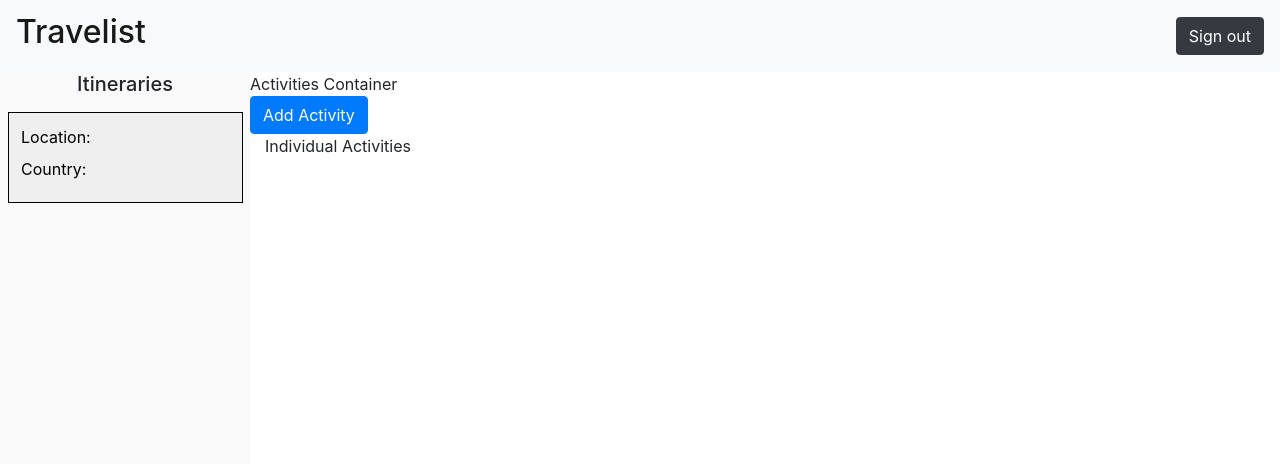
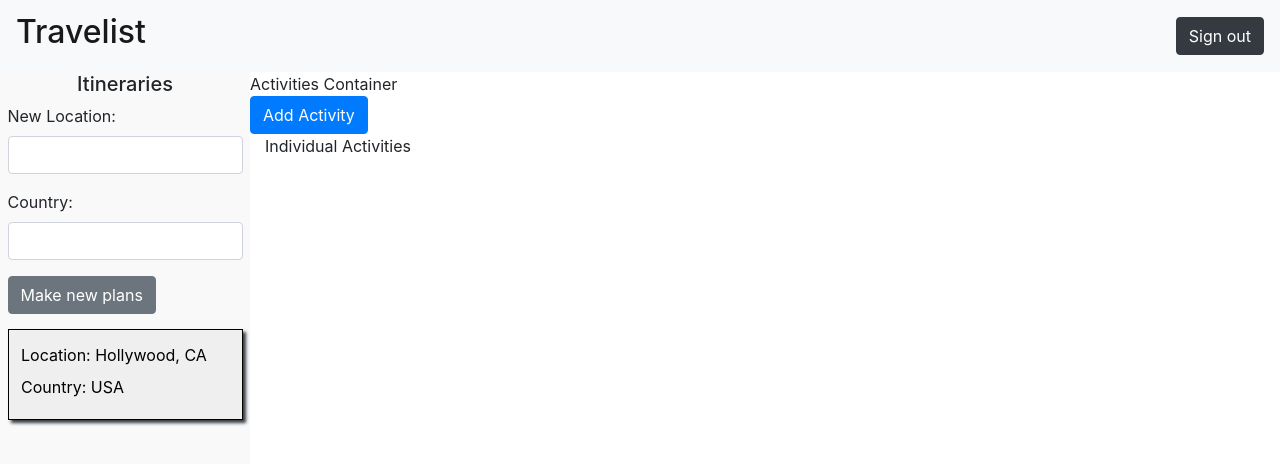
Before and after one commit to Star-Nose/Travelist, a React app: page /main in a window 1280 px wide. Shown: the top 464 px of the page. Built offline with nearby package versions, Linux system fonts and the light colour scheme.

Commit message:
(update) a lot of styling to the main page, added functionality to trip/Itenreray button

```diff
--- a/client/actions/actions.js
+++ b/client/actions/actions.js
@@ -15,4 +15,11 @@ const getActivities = (tripId) => ({
   type: types.GET_ACTIVITIES,
   payload: tripId,
 });
-export { addCount, submitSignupForm, getActivities };
+
+const newPlans = (plans) => ({
+  type: types.NEW_PLANS,
+  payload: plans,
+});
+
+
+export { addCount, submitSignupForm, getActivities, newPlans };
--- /dev/null
+++ b/client/components/NewPlans.jsx
@@ -0,0 +1,21 @@
+import React from 'react';
+import Form from 'react-bootstrap/Form';
+import Button from 'react-bootstrap/Button';
+
+const NewPlans = (props) => (
+  <div id="new-plans-container">
+    <Form className="itinerary-form">
+      <Form.Group controlId="formLocation">
+        <Form.Label>New Location:</Form.Label>
+        <Form.Control type="text" placeholder="" />
+      </Form.Group>
+      <Form.Group controlId="formCountry">
+        <Form.Label>Country:</Form.Label>
+        <Form.Control type="text" placeholder="" />
+      </Form.Group>
+      <Button variant="secondary" id="new-plans">Make new plans</Button>
+    </Form>
+  </div>
+);
+
+export default NewPlans;
--- a/client/components/SidebarCard.jsx
+++ b/client/components/SidebarCard.jsx
@@ -1,11 +1,12 @@
 import React from 'react';
 
 const SidebarCard = (props) => {
+  const { location, country } = props;
   return (
   <button tripid={props.tripId} onClick={ () => props.getActivities(props.tripId)} className="side-bar-card">
-    <label>Location: </label>
+    <label>Location: {location}</label>
         <br/>
-    <label>Country: </label>
+    <label>Country: {country}</label>
   </button>
   );
 };
--- a/client/constants/actionTypes.js
+++ b/client/constants/actionTypes.js
@@ -4,5 +4,6 @@
 const ADD_COUNT = 'ADD_COUNT';
 const SUBMIT_SIGNUP_FORM = 'SUBMIT_SIGNUP_FORM';
 const GET_ACTIVITIES = 'GET_ACTIVITIES';
+const NEW_PLANS = 'NEW_PLANS';
 
-export { ADD_COUNT, SUBMIT_SIGNUP_FORM, GET_ACTIVITIES };
+export { ADD_COUNT, SUBMIT_SIGNUP_FORM, GET_ACTIVITIES, NEW_PLANS };
--- a/client/containers/SidebarContainer.jsx
+++ b/client/containers/SidebarContainer.jsx
@@ -3,6 +3,9 @@
 import React from 'react';
 import { connect } from 'react-redux';
 import SidebarCard from '../components/SidebarCard.jsx';
+import Button from 'react-bootstrap/Button';
+import Form from 'react-bootstrap/Form';
+import NewPlans from '../components/NewPlans.jsx'
 
 import * as actions from '../actions/actions.js';
 
@@ -12,20 +15,25 @@ const mapDispatchToProps = (dispatch) => ({
 
 const mapStateToProps = (state) => ({
   count: state.trips.count,
+  location: 'Hollywood, CA',
+  country: 'USA',
 });
 
 // long rectangle that renders cards based on
 const SidebarContainer = (props) => {
   // get request to server (server will query db)
-  const { getActivities } = props;
+  const { getActivities, location, country } = props;
   const cardsArray = [];
   // loop through locations in db and and create <SidebarCard /> for each
   return (
     <div className="side-bar">
-      <h5>Itineraries</h5>
+      <h5 id="itineraries">Itineraries</h5>
+      <NewPlans />
       <SidebarCard
         tripId={1}
         getActivities={getActivities}
+        location={location}
+        country={country}
       />
     </div>
   );
--- a/client/reducers/travelReducer.js
+++ b/client/reducers/travelReducer.js
@@ -30,5 +30,5 @@ const travelReducer = (state = initialState, action) => {
       return state;
   }
 };
-
+``
 export default travelReducer;
--- a/client/scss/sidebar.scss
+++ b/client/scss/sidebar.scss
@@ -7,8 +7,17 @@
     width: 20%;
     min-width: 130px;
     max-width: 250px;
+    text-align: start;
+}
+
+#itineraries {
     text-align: center;
 }
+
+.itinerary-form {
+    margin: 3%;
+}
+
 
 .side-bar-card {
     margin: 3%;
@@ -16,4 +25,5 @@
     width: 94%;
     border: solid 1px black;
     text-align: start;
+    box-shadow: 0.2rem 0.2rem 0.2rem $base-color;
 }
```
Also changed, not shown: client/reducers/formReducer.js (+13 -0 lines).
